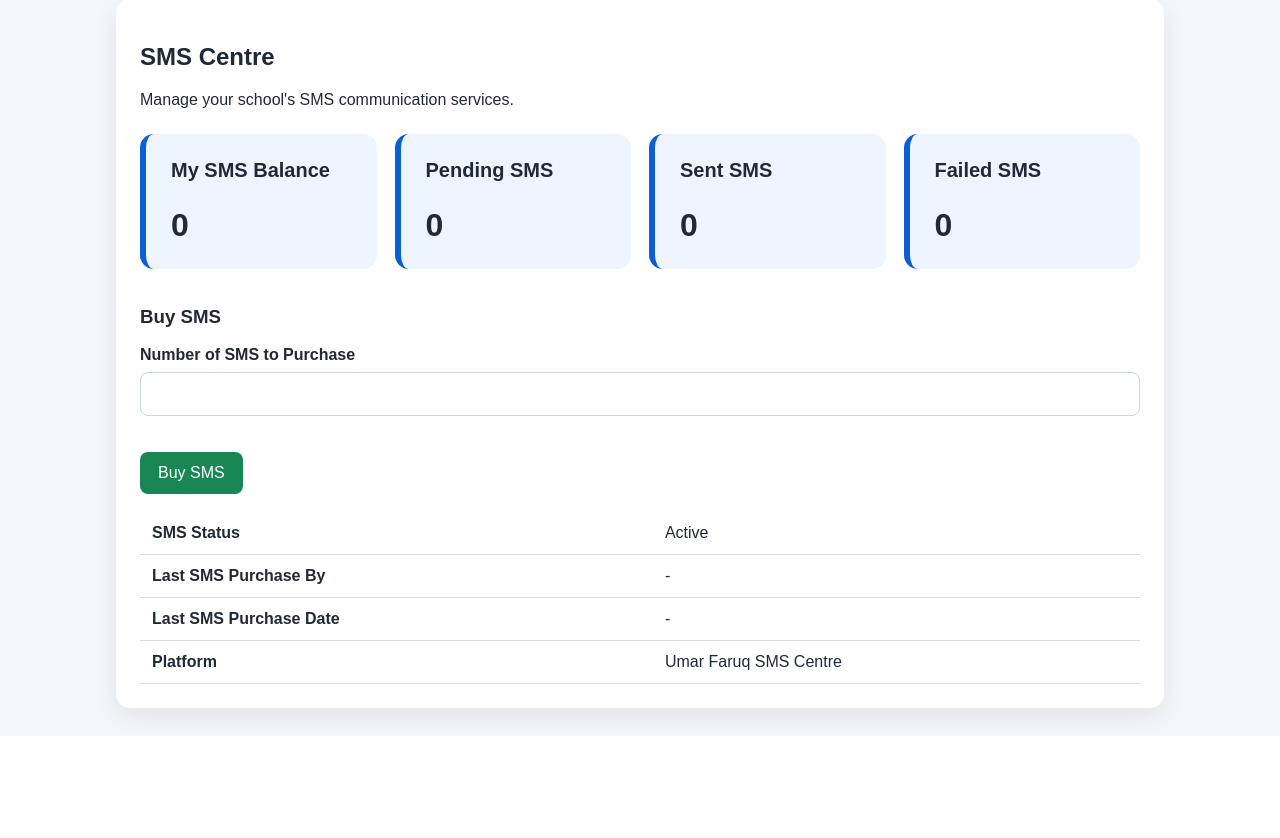
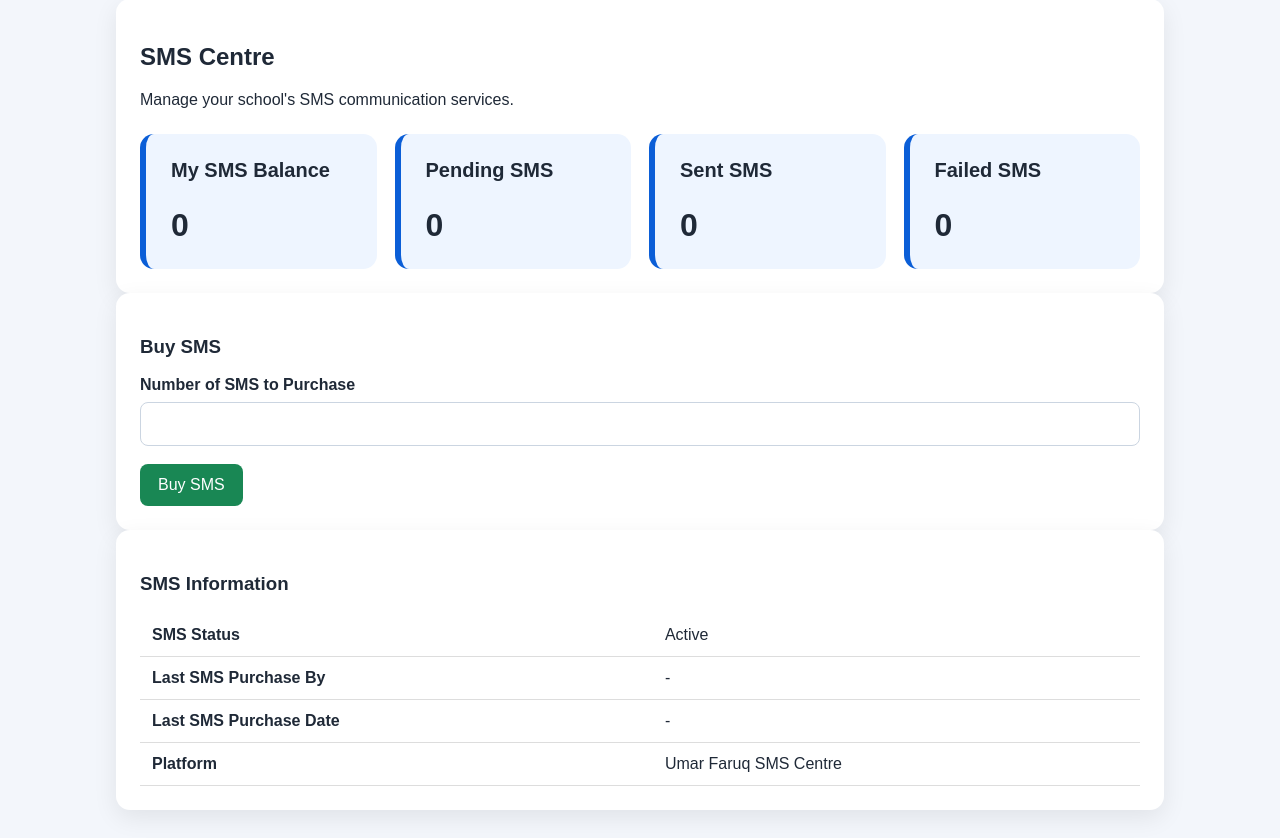
Before and after one commit to qaswar114/umar-faruq-school-system, a Flask app: page /sms_wallet in a window 1280 px wide. Shown: the part 199-1037 px from the top of the page. Before the commit the page ends 935 px from the top, so only its background shows below. Run offline with Flask 3, Linux system fonts and the light colour scheme; the visitor is signed in with stand-in values (Sample User, id 1); data comes from the database, SQL or seed files in the repository; data that the repository does not hold is empty.

Commit message:
Update sms_wallet.html

```diff
--- a/templates/sms_wallet.html
+++ b/templates/sms_wallet.html
@@ -3,12 +3,9 @@
 
 <div class="panel">
     <h2>SMS Centre</h2>
-<p>
-    Manage your school's SMS communication services.
-</p>
+    <p>Manage your school's SMS communication services.</p>
 
     <div class="dashboard-grid">
-
         <div class="card">
             <h3>My SMS Balance</h3>
             <div class="number">{{ wallet.sms_balance }}</div>
@@ -28,32 +25,22 @@
             <h3>Failed SMS</h3>
             <div class="number">{{ failed_sms }}</div>
         </div>
-
+    </div>
 </div>
 
-    <br>
-
+<div class="panel">
     <h3>Buy SMS</h3>
 
     <form method="post">
+        <label>Number of SMS to Purchase</label>
+        <input type="number" name="amount" min="1" required>
 
-        <label>Number of SMS to Purchase</label>
-        <input
-            type="number"
-            name="amount"
-            min="1"
-            required
-        >
+        <button class="btn green">Buy SMS</button>
+    </form>
+</div>
 
-        <br><br>
-
-        <button class="btn green">
-           Buy SMS
-        </button>
-
-    </form>
-
-    <br>
+<div class="panel">
+    <h3>SMS Information</h3>
 
     <table>
         <tr>
@@ -82,7 +69,6 @@
             <td>Umar Faruq SMS Centre</td>
         </tr>
     </table>
-
 </div>
 
 {% endblock %}
```
Lines whose indentation alone changed are shown as unchanged.
